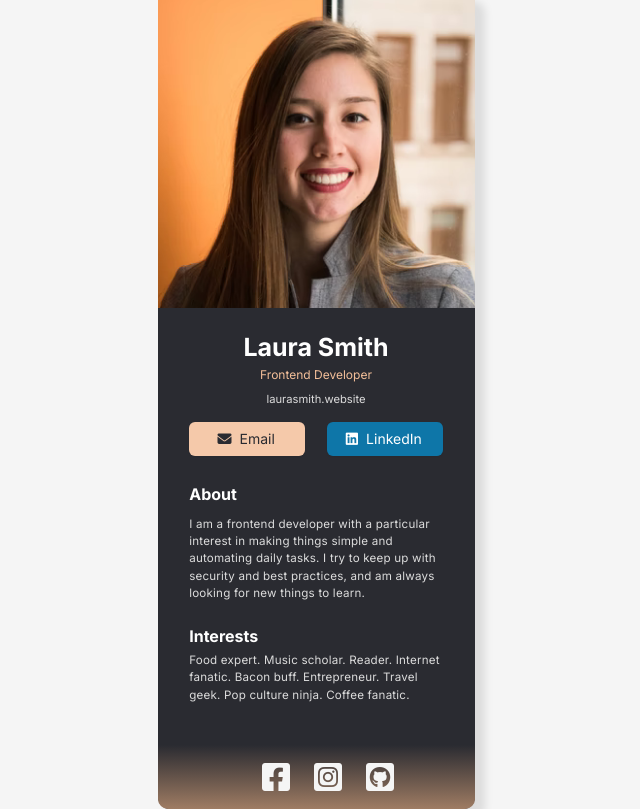
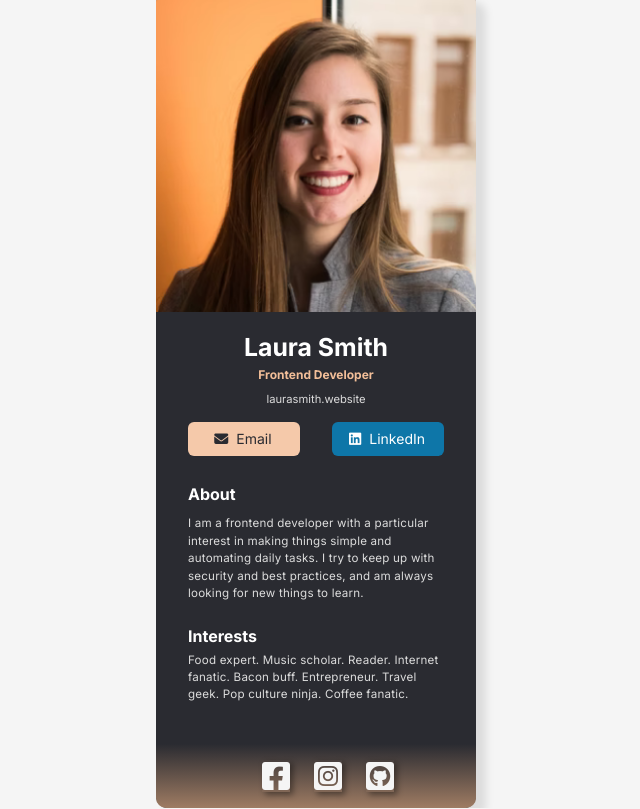
Before and after one commit to tak40/digital-business-card, a React app: page / in a window 1280 px wide. Shown: the whole page, without its empty margins (324-964 px from the left). Built offline with nearby package versions, Linux system fonts and the light colour scheme; some icons are missing.

Commit message:
Refactor and Update Styles for Digital Business Card

```diff
--- a/index.html
+++ b/index.html
@@ -8,7 +8,7 @@
         <title>Laura Smith | Frontend Developer</title>
         <link rel="preconnect" href="https://fonts.googleapis.com">
         <link rel="preconnect" href="https://fonts.gstatic.com" crossorigin>
-        <link href="https://fonts.googleapis.com/css2?family=Inter:wght@400;600;700&display=swap" rel="stylesheet">
+        <link href="https://fonts.googleapis.com/css2?family=Inter:wght@400;700&display=swap" rel="stylesheet">
         <link rel="stylesheet" href="https://cdnjs.cloudflare.com/ajax/libs/font-awesome/6.4.2/css/all.min.css" integrity="sha512-z3gLpd7yknf1YoNbCzqRKc4qyor8gaKU1qmn+CShxbuBusANI9QpRohGBreCFkKxLhei6S9CQXFEbbKuqLg0DA==" crossorigin="anonymous" referrerpolicy="no-referrer" />
         <link rel="stylesheet" href="style.css">
     </head>
--- a/style.css
+++ b/style.css
@@ -1,3 +1,17 @@
+/**
+ * ------------------------------------------
+ * Stylesheet for [Digital Business Card]
+ *
+ * Author: Tak
+ * Date Created: [2023-7-19]
+ * Last Updated: [2023-10-20]
+ *
+ * Notes:
+ * - Initial design based on the business card theme.
+ * - Focused on React setup, accessibility and CSS animations.
+ * ------------------------------------------
+ */
+
 * {
     box-sizing: border-box;
     /* outline: dotted tomato; */
@@ -30,7 +44,6 @@
     --footer-icon-color: #f5f5f5;
     --footer-gradient-start: #9f7c63;
     --footer-gradient-end: var(--content-bg);
-
 }
 
 
@@ -49,7 +62,7 @@ body {
 .content-container {
     font-family: 'Inter', Arial, Helvetica, sans-serif;
     font-size: 16px;
-    width: 19.8125em;
+    width: 20em;
     margin: 0 auto;
     background-color: var(--content-bg);
     border-radius: 12px;
@@ -68,6 +81,10 @@ p {
 
 /* ----- INFO ----- */
 
+.info__container img {
+    width: 100%;
+    display: block;
+}
 
 .info__main {
     padding-block: 1.35em;
@@ -75,14 +92,13 @@ p {
 }
 
 .info__name {
-    font-size: 1.5625rem;
+    font-size: 1.55rem;
     font-weight: 700;
 }
 
 .info__job-title {
     padding-block: 0.5em;
     font-size: 0.75rem;
-    font-weight: 400;
     color: #F3BF99;
 }
 
@@ -94,8 +110,7 @@ p {
     color: var(--secondary-text);
     text-decoration: none;
     border-bottom: 2px solid transparent;
-    transition: background-color var(--transition-speed) var(--ease-in-out),
-                border-color var(--transition-speed) var(--ease-in-out);
+    transition: all var(--transition-speed) var(--ease-in-out);
 }
 
 .info__website:hover {
@@ -120,18 +135,14 @@ p {
     display: flex;
     justify-content: center;
     align-items: center;
-    width: 8.28em;
+    width: 8em;
     padding: 9px 13px 9px 11px;
     gap: 8px;
     border-radius: 6px;
     border: none;
-    box-shadow: 0px 1px 2px 0px rgba(0, 0, 0, 0.05);
     font-size: 0.875rem;
-    font-weight: 500;
     text-decoration: none;
-    transition: transform var(--transition-speed) var(--ease-in-out),
-                background-color var(--transition-speed) var(--ease-in-out),
-                color var(--transition-speed) var(--ease-in-out);
+    transition: all var(--transition-speed) var(--ease-in-out);
 }
 
 .info__icon--email {
@@ -228,7 +239,7 @@ footer {
     transition: transform var(--transition-speed) var(--ease-in-out),
                 box-shadow var(--transition-speed) var(--ease-in-out);
     display: inline-block;
-    /* box-shadow: 3px 3px 6px rgba(0, 0, 0, 0.4); */
+    box-shadow: 3px 3px 6px rgba(0, 0, 0, 0.4);
 }
 
 .footer__icon:hover {
```
